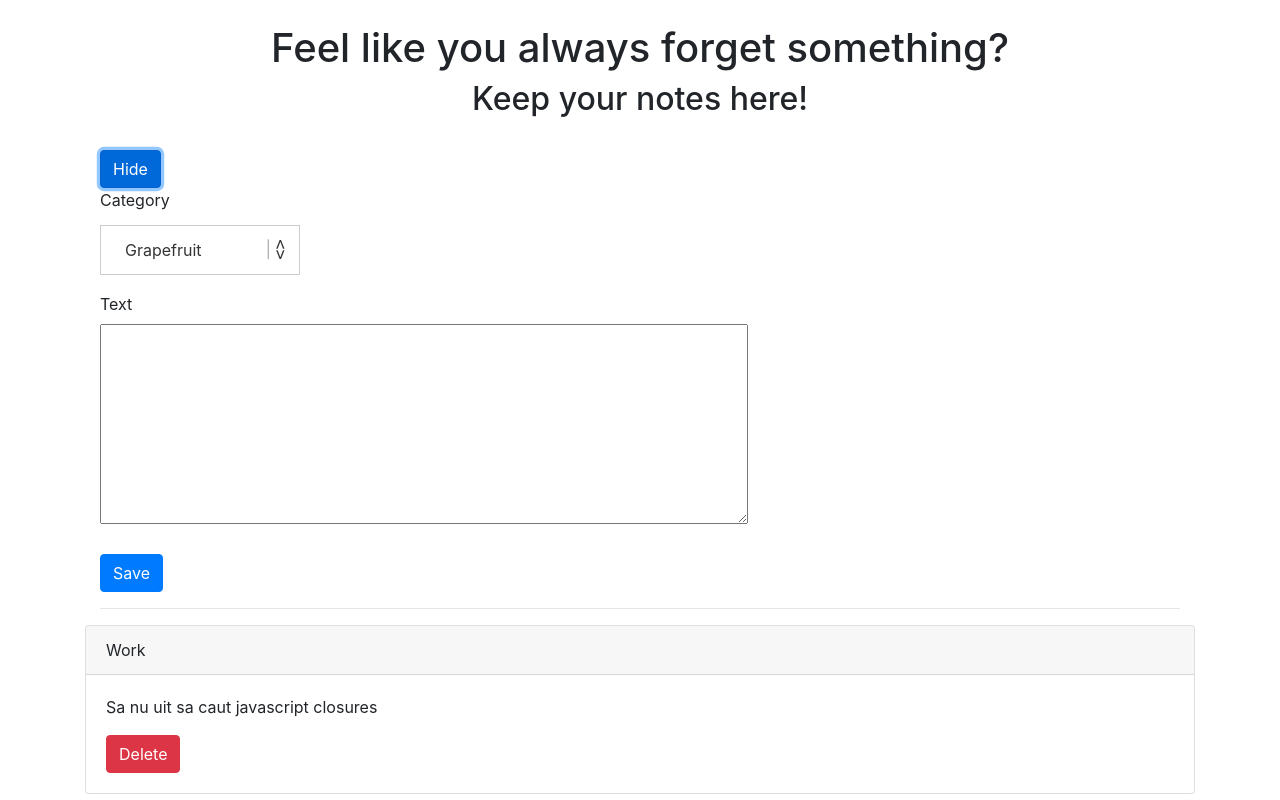
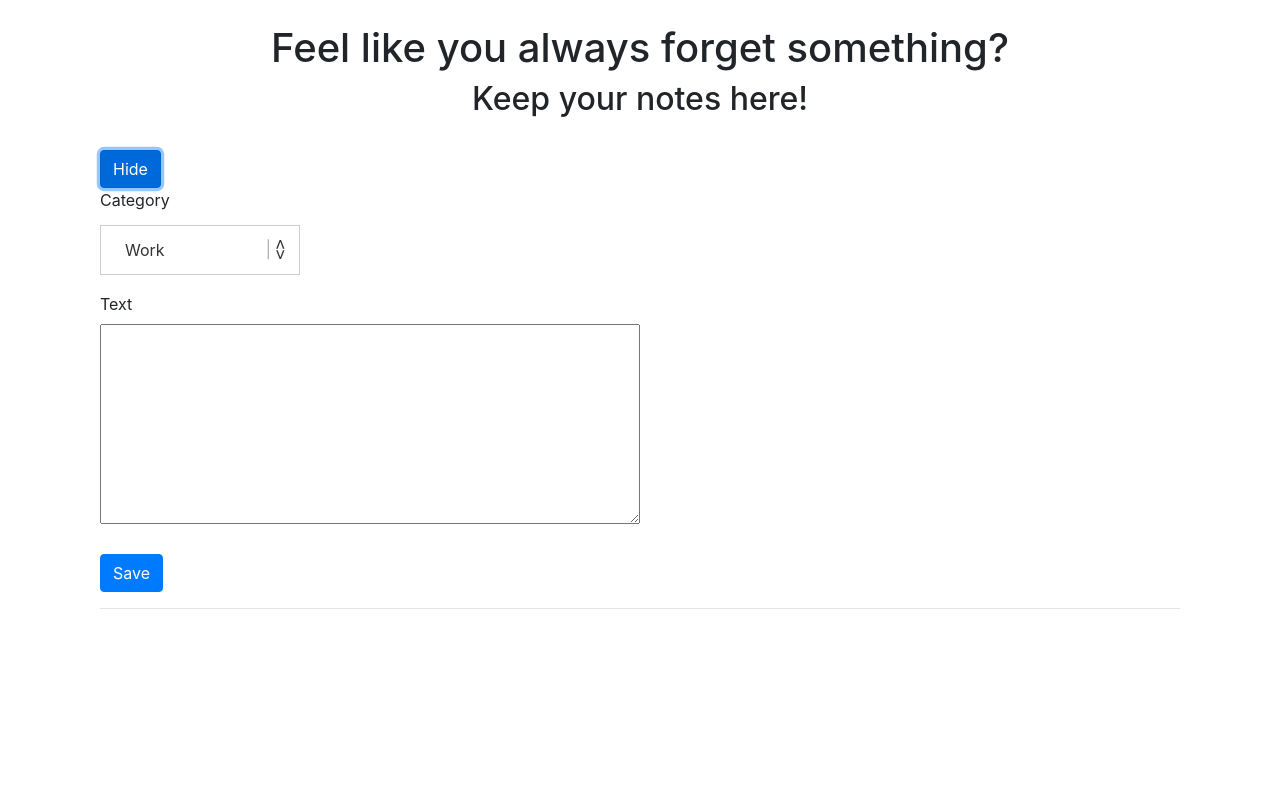
Before and after one commit to SeverinDragos/Notes-App, a React (Create React App) app: page / in a window 1280 px wide. Both pictures are taken after a click on the button "Add Note". Shown: the top 800 px of the page. Built offline with nearby package versions, Linux system fonts and the light colour scheme.

Commit message:
added state

```diff
--- a/src/components/App.js
+++ b/src/components/App.js
@@ -1,17 +1,25 @@
-import React from "react";
+import React, { useCallback, useState } from "react";
 import { Container } from "react-bootstrap";
 import "./App.css";
+import NewNote from "./features/notes/NewNote";
 import NoteList from "./features/notes/NoteList";
 import Welcome from "./features/welcome/Welcome";
-import notesData from '../utils/data'
-import NewNote from "./features/notes/NewNote";
 
 function App() {
+  const [notes, setNotes] = useState([])
+
+  const handleAddNote = useCallback(
+    (note) => () => {
+      setNotes([...notes, note])
+    },
+    [setNotes, notes],
+  )
+
   return (
     <Container>
       <Welcome />
-      <NewNote />
-      <NoteList notes={notesData}/>
+      <NewNote handleAdd={handleAddNote}/>
+      <NoteList notes={notes}/>
     </Container>
   );
 }
--- a/src/components/features/notes/NewNote.js
+++ b/src/components/features/notes/NewNote.js
@@ -1,8 +1,13 @@
 import React, { useCallback, useState } from "react";
 import { Button, Container } from "react-bootstrap";
+import PropTypes from "prop-types";
+import { categories } from "../../../utils/data";
 
 const NewNote = (props) => {
+  const { handleAdd } = props;
   const [displayForm, setDisplayForm] = useState(false);
+  const [content, setContent] = useState();
+  const [category, setCategory] = useState(categories[0]);
 
   const displayHandler = useCallback(() => {
     setDisplayForm(!displayForm);
@@ -10,18 +15,31 @@ const NewNote = (props) => {
 
   const buttonText = displayForm ? "Hide" : "Add Note";
 
+  const handleSelectChange = useCallback(
+    (event) => {
+      setCategory(event.target.value);
+    },
+    [setCategory]
+  );
+
+  const handleTextAreaChange = useCallback(
+    (event) => {
+      setContent(event.target.value);
+    },
+    [setContent]
+  );
+
   const jsx = displayForm ? (
     <>
       <label>Category</label>
       <br />
-      <div class="selectdiv">
-        <select>
-          <option value="grapefruit">Grapefruit</option>
-          <option value="lime">Lime</option>
-          <option value="coconut">
-            Coconut
-          </option>
-          <option value="mango">Mango</option>
+      <div className="selectdiv">
+        <select value={category} onChange={handleSelectChange}>
+          {categories.map((category) => (
+            <option key={category} value={category}>
+              {category}
+            </option>
+          ))}
         </select>
       </div>
       <br />
@@ -29,10 +47,18 @@ const NewNote = (props) => {
       <br />
       <label>Text</label>
       <br />
-      <textarea style={{ width: "60%", height: "200px" }}></textarea>
+      <textarea
+        style={{ width: "50%", height: "200px" }}
+        onChange={handleTextAreaChange}
+      ></textarea>
       <br />
       <br />
-      <Button variant="primary">Save</Button>
+      <Button
+        variant="primary"
+        onClick={handleAdd({ category: category, content: content })}
+      >
+        Save
+      </Button>
     </>
   ) : (
     ""
@@ -50,4 +76,8 @@ const NewNote = (props) => {
   );
 };
 
+NewNote.propTypes = {
+  handleAdd: PropTypes.func.isRequired,
+};
+
 export default NewNote;
--- a/src/utils/data.js
+++ b/src/utils/data.js
@@ -15,4 +15,6 @@ const notesData = [
   },
 ];
 
-export default notesData;
+const categories = ["Work", "Nutrition", "Events"];
+
+export { categories, notesData };
```
